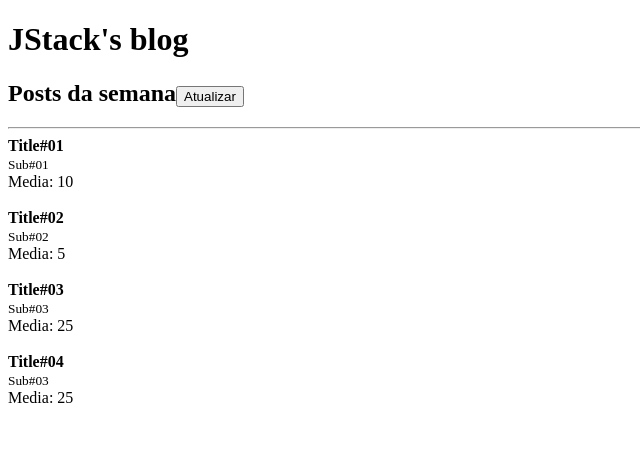
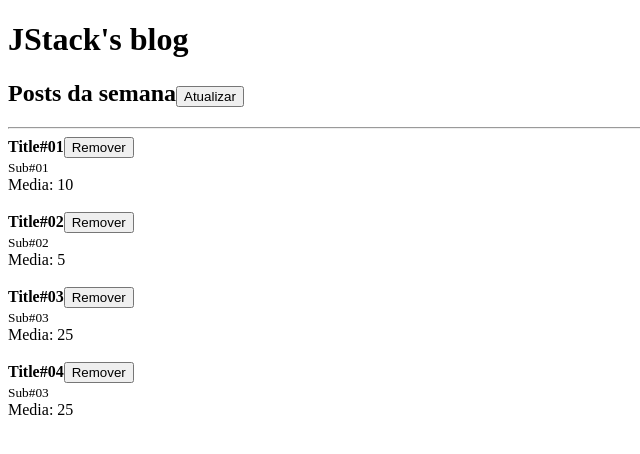
Before and after one commit to TiaguMB/fundamentos-react, a React app: page / in a window 1280 px wide. Shown: the top 454 px of the page, without its empty margins (0-640 px from the left). Built offline with nearby package versions, Linux system fonts and the light colour scheme.

Commit message:
feat: add callback handler component

```diff
--- a/src/App.js
+++ b/src/App.js
@@ -12,7 +12,6 @@ export default function App() {
 	]);
 
 	function handleRefresh() {
-		// Usar o prevState quando precisar usar o valor antigo do state
 		setPosts((prevState) => [
 			...prevState,
 			{
@@ -22,6 +21,12 @@ export default function App() {
 				likes: 50
 			},
 		]);
+	}
+
+	function handleRemovePost(postId) {
+		setPosts((prevState) => (
+			prevState.filter(post => post.id !== postId)
+		));
 	}
 
 	return (
@@ -39,7 +44,9 @@ export default function App() {
 				<Post
 					key={post.id}
 					likes={post.likes}
+					onRemove={handleRemovePost}
 					post={{
+						id: post.id,
 						title: post.title,
 						subtitle: post.subtitle
 					}}
--- a/src/Post.js
+++ b/src/Post.js
@@ -5,7 +5,11 @@ function Post(props) {
 	return (
 		<>
 			<article>
-				<strong>{props.post.title}</strong><br />
+				<strong>{props.post.title}</strong>
+				<button onClick={() => props.onRemove(props.post.id)}>
+					Remover
+				</button>
+				<br />
 				<small>{props.post.subtitle}</small>
 				<br />
 				Media: {props.likes / 2}
@@ -17,10 +21,12 @@ function Post(props) {
 
 Post.propTypes = {
 	likes: PropTypes.number.isRequired,
+	onRemove: PropTypes.func.isRequired,
 	post: PropTypes.shape({
+		id: PropTypes.number.isRequired,
 		title: PropTypes.string.isRequired,
 		subtitle: PropTypes.string.isRequired,
 	}).isRequired,
-}
+};
 
 export default Post;
```
